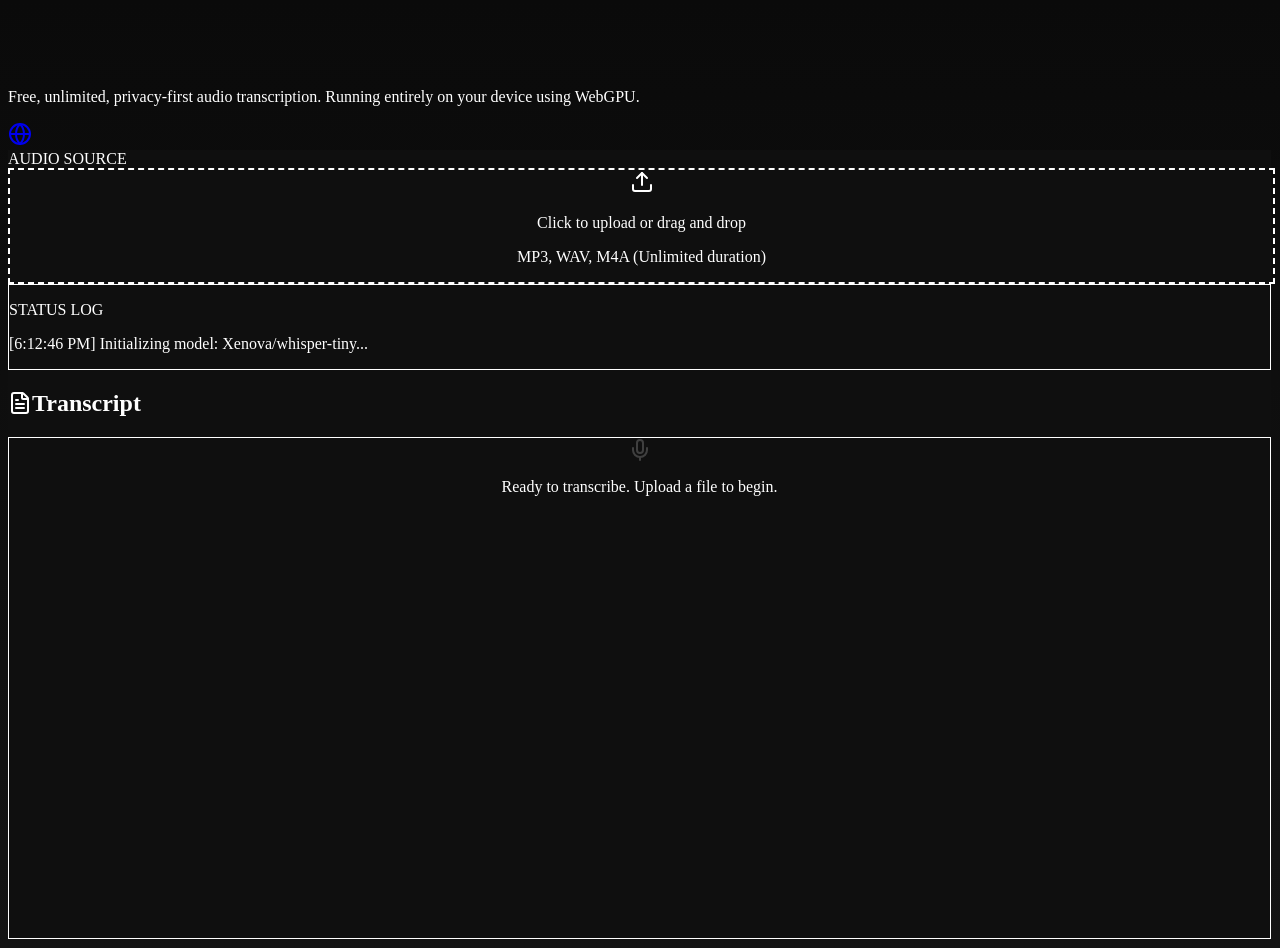
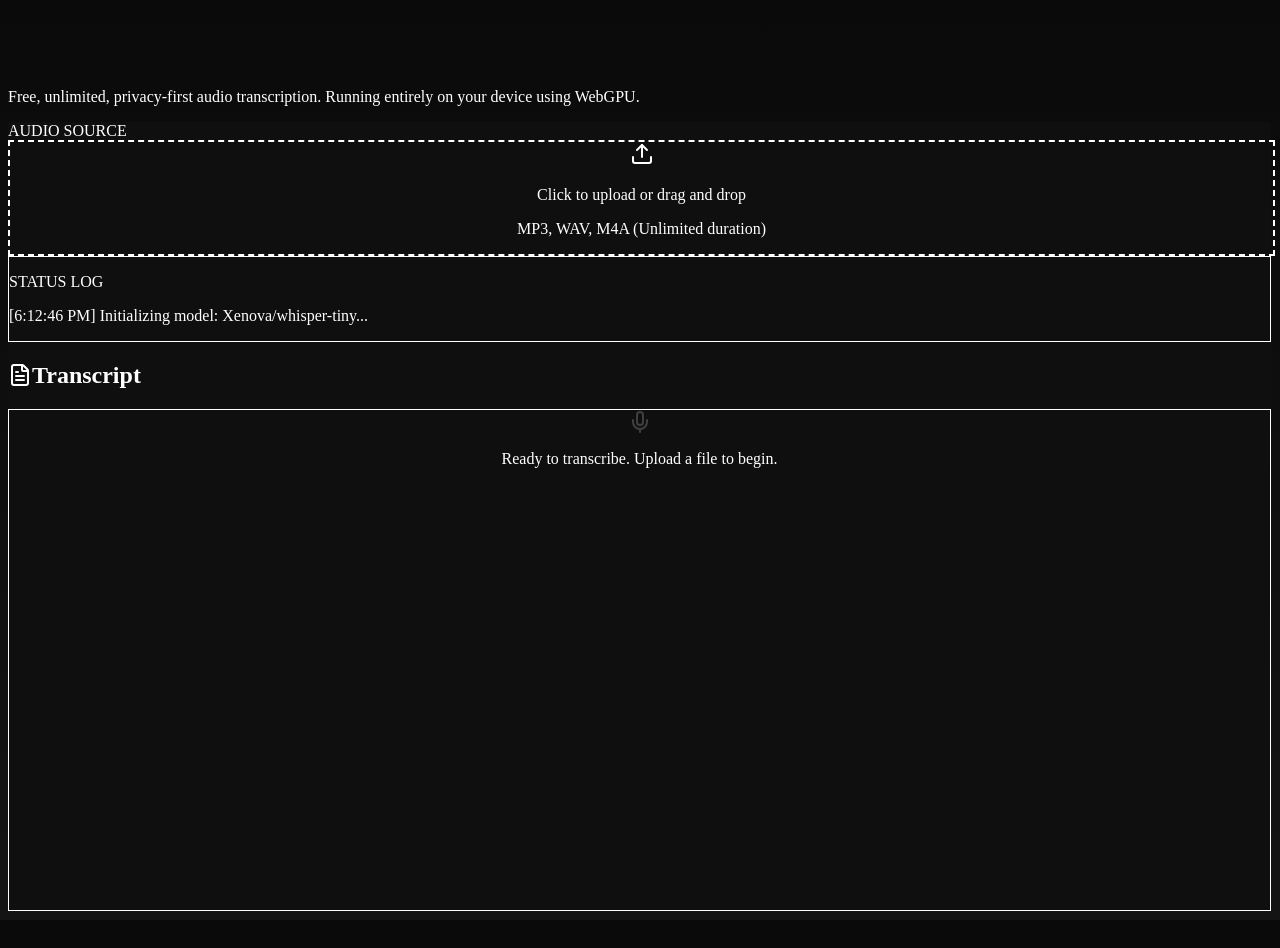
Before and after one commit to kozoukioden/VoxText, a Next.js app: page / in a window 1280 px wide. After the commit the page ends 920 px from the top, so only its background shows below. Built offline with nearby package versions, Linux system fonts and the light colour scheme.

Commit message:
Fix: Remove GitHub globe button

```diff
--- a/app/page.tsx
+++ b/app/page.tsx
@@ -141,11 +141,7 @@ export default function Home() {
             Free, unlimited, privacy-first audio transcription. Running entirely on your device using WebGPU.
           </p>
         </div>
-        <div className="flex items-center gap-3">
-          <a href="https://github.com/oguzhakan94" target="_blank" className="p-3 bg-white/5 hover:bg-white/10 rounded-full transition-colors">
-            <Globe className="w-5 h-5 text-gray-400" />
-          </a>
-        </div>
+
       </div>
 
       {/* Controls */}
```
